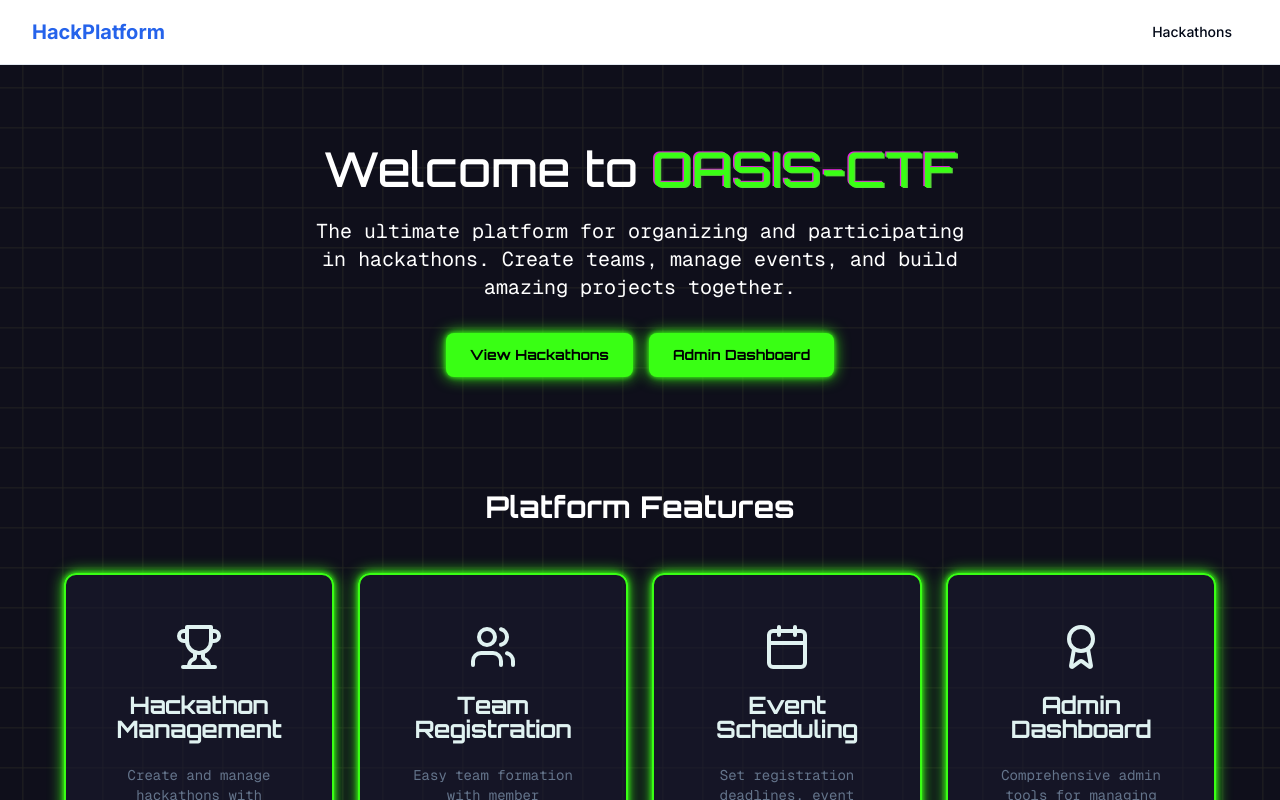
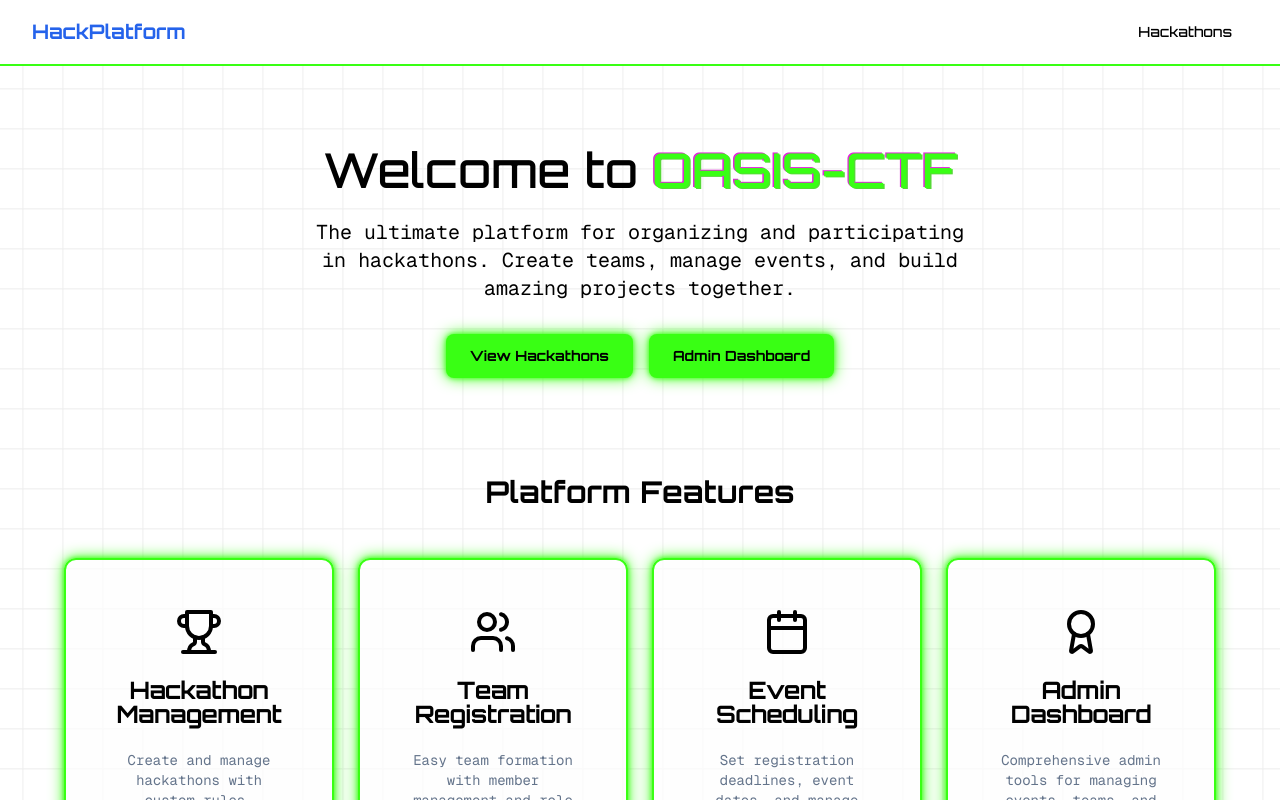
Before and after one commit to gehirudm/oasis-duothan, a Next.js app: page / in a window 1280 px wide. Shown: the top 800 px of the page. Built offline with nearby package versions, Linux system fonts and the light colour scheme; no server answers.

Commit message:
header styles

```diff
--- a/app/globals.css
+++ b/app/globals.css
@@ -122,10 +122,10 @@ body {
 }
 
 .bg-grid-animate {
-  background-color: #0f0f1b;
+  background-color: #ffffff;
   background-image:
-    linear-gradient(#222 1px, transparent 1px),
-    linear-gradient(90deg, #222 1px, transparent 1px);
+    linear-gradient(#ececec 1px, transparent 1px),
+    linear-gradient(90deg, #eeeeee 1px, transparent 1px);
   background-size: 40px 40px;
   animation: gridMove 10s linear infinite;
 }
@@ -178,7 +178,7 @@ h1, h2{
 }
 
 .neon-box {
-  background-color: #1a1a2e96; /* dark card-like bg */
+  background-color: #fefefeb8; /* dark card-like bg */
   border: 2px solid #39ff14; /* neon green border */
   border-radius: 12px;
   padding: 1.5rem;
@@ -213,3 +213,13 @@ h1, h2{
     0 0 10px #39ff14,
     0 0 20px #00ffff;
 }
+
+
+.navbar-white-glow {
+  background-color: #ffffff;
+  color: #000000;
+  border-bottom: 2px solid #39ff14;
+  box-shadow: 0 0 10px #39ff14;
+  font-family: 'Orbitron', sans-serif;
+  z-index: 50;
+}
--- a/app/page.tsx
+++ b/app/page.tsx
@@ -5,14 +5,14 @@ import Link from "next/link"
 
 export default function HomePage() {
   return (
-    <div className="min-h-screen bg-grid-animate text-white flex flex-col items-center justify-center">
+    <div className="min-h-screen bg-grid-animate text-black flex flex-col items-center justify-center">
       {/* Hero Section */}
       <section className="py-20 px-4">
         <div className="max-w-4xl mx-auto text-center">
-          <h1 className="text-5xl font-orbitron text-white-900 mb-6">
+          <h1 className="text-5xl font-orbitron text-black-900 mb-6">
             Welcome to <span className="text-5xl neon-text glitch mb-4">OASIS-CTF</span>
           </h1>
-          <p className="font-geist text-xl text-white-600 mb-8 max-w-2xl mx-auto ">
+          <p className="font-geist text-xl text-black-600 mb-8 max-w-2xl mx-auto ">
             The ultimate platform for organizing and participating in hackathons. Create teams, manage events, and build
             amazing projects together.
           </p>
@@ -32,14 +32,14 @@ export default function HomePage() {
       </section>
 
       {/* Features Section */}
-      <section className="py-8 px-8">
+      <section className="py-4 px-8">
         <div className="max-w-6xl mx-auto">
           <h2 className="text-3xl font-bold text-center mb-12">Platform Features</h2>
           <div className="grid md:grid-cols-2 lg:grid-cols-4 gap-6">
             <Card className="neon-box">
               <CardHeader className="text-center">
-                <Trophy className="h-12 w-12 text-green mx-auto mb-4" />
-                <CardTitle className="font-orbitron">Hackathon Management</CardTitle>
+                <Trophy className="h-12 w-12 text-black mx-auto mb-4" />
+                <CardTitle className="font-orbitron text-black">Hackathon Management</CardTitle>
               </CardHeader>
               <CardContent>
                 <CardDescription><p className="text-center">Create and manage hackathons with custom rules, deadlines, and team sizes.</p>
@@ -50,8 +50,8 @@ export default function HomePage() {
 
             <Card className="neon-box">
               <CardHeader className="text-center">
-                <Users className="h-12 w-12 text-green mx-auto mb-4" />
-                <CardTitle className="font-orbitron">Team Registration</CardTitle>
+                <Users className="h-12 w-12 text-black mx-auto mb-4" />
+                <CardTitle className="font-orbitron text-black">Team Registration</CardTitle>
               </CardHeader>
               <CardContent>
                 <CardDescription><p className="text-center">Easy team formation with member management and role assignments.</p></CardDescription>
@@ -60,8 +60,8 @@ export default function HomePage() {
 
             <Card className="neon-box">
               <CardHeader className="text-center">
-                <Calendar className="h-12 w-12 text-green mx-auto mb-4" />
-                <CardTitle className="font-orbitron">Event Scheduling</CardTitle>
+                <Calendar className="h-12 w-12 text-black mx-auto mb-4" />
+                <CardTitle className="font-orbitron text-black">Event Scheduling</CardTitle>
               </CardHeader>
               <CardContent>
                 <CardDescription><p className="text-center">Set registration deadlines, event dates, and manage timelines effectively.</p>
@@ -71,8 +71,8 @@ export default function HomePage() {
 
             <Card className="neon-box">
               <CardHeader className="text-center">
-                <Award className="h-12 w-12 text-green mx-auto mb-4" />
-                <CardTitle className="font-orbitron">Admin Dashboard</CardTitle>
+                <Award className="h-12 w-12 text-black mx-auto mb-4" />
+                <CardTitle className="font-orbitron text-black">Admin Dashboard</CardTitle>
               </CardHeader>
               <CardContent>
                 <CardDescription><p className="text-center">Comprehensive admin tools for managing events, teams, and participants.</p>
@@ -85,6 +85,10 @@ export default function HomePage() {
       </section>
 
       {/* CTA Section */}
+      <br></br>
+      <br></br>
+      <br></br>
+      <br></br>
       <section className="py-24 px-4 gradient-box text-white">
         <div className="max-w-4xl mx-auto text-center">
           <h2 className="text-3xl font-bold mb-6">Ready to Start Your Hackathon Journey?</h2>
@@ -98,6 +102,11 @@ export default function HomePage() {
           </Link>
         </div>
       </section>
+      <br></br>
+      <br></br>
+      <br></br>
+      <br></br>
     </div>
+
   )
 }
--- a/components/navbar.tsx
+++ b/components/navbar.tsx
@@ -11,7 +11,7 @@ export function Navbar() {
   const { user, logout } = useAuth()
 
   return (
-    <nav className="border-b bg-white">
+    <nav className="navbar-white-glow">
       <div className="max-w-7xl mx-auto px-4 sm:px-6 lg:px-8">
         <div className="flex justify-between h-16">
           <div className="flex items-center">
```
